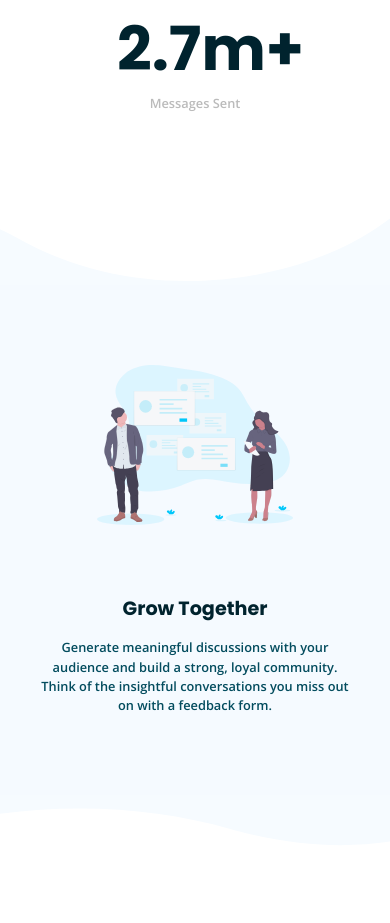
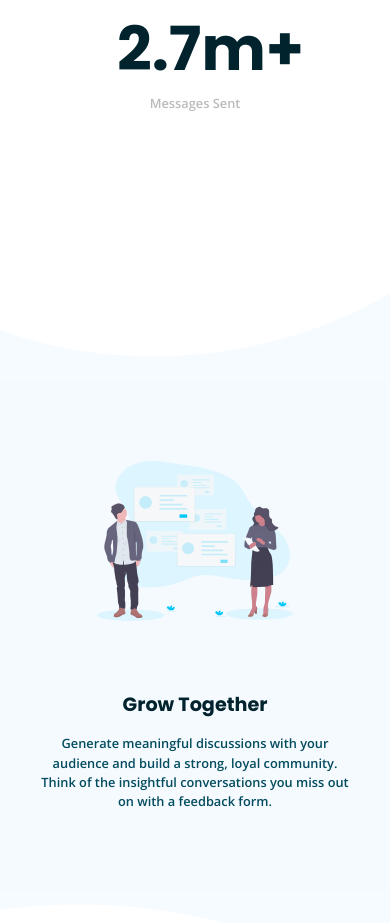
Before and after one commit to AntoninWD/huddle-project, a plain HTML site: page index.html in a window 390 px wide. Shown: the part 1202-2125 px from the top of the page. Drawn offline with nearby package versions, Linux system fonts and the light colour scheme.

Commit message:
phone waves fixes attemps

```diff
--- a/style-prefix.css
+++ b/style-prefix.css
@@ -192,8 +192,11 @@ height: 10rem;
 
 .top-background__grow {
  background: url(images/bg-section-top-mobile-1.svg);
- background-size: 110% 110%;
- height: 6rem;
+ /* background-size: 110% 110%; */
+ background-position: center;
+ background-repeat: no-repeat;
+ background-size: cover;
+ height: 12rem;
 }
 
 .grow {
```
